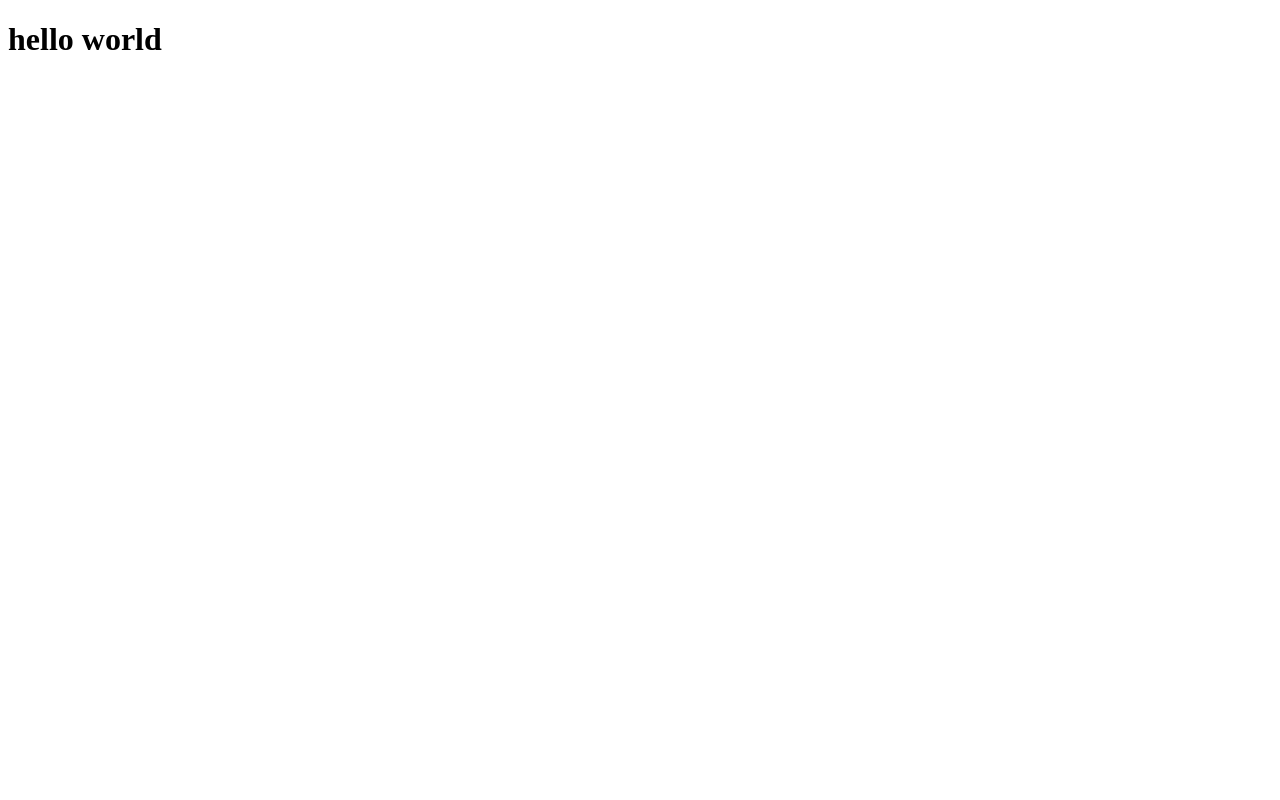
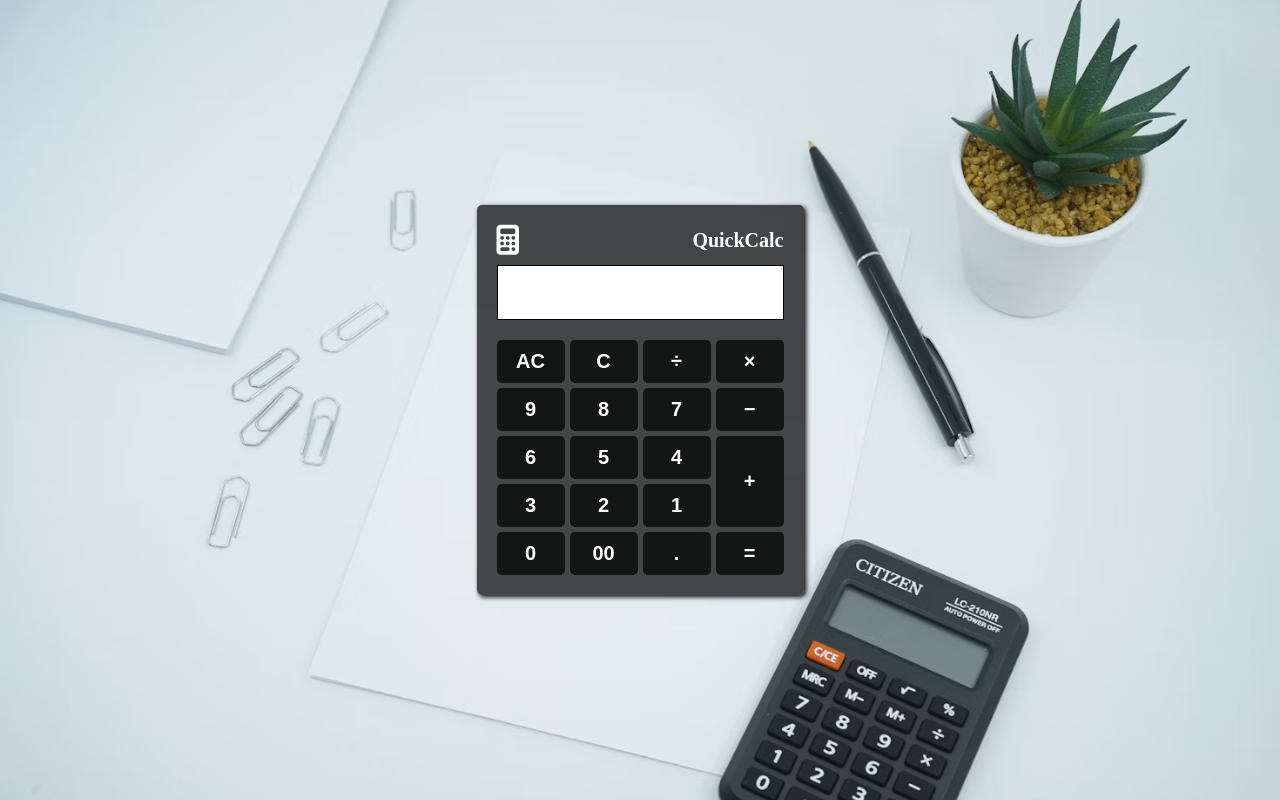
Before and after one commit to dexterflex/calculator, a plain HTML site: page index.html in a window 1280 px wide. Drawn offline with Linux system fonts and the light colour scheme.

Commit message:
ul ready

```diff
--- a/index.html
+++ b/index.html
@@ -4,11 +4,45 @@
 <head>
     <meta charset="UTF-8">
     <meta name="viewport" content="width=device-width, initial-scale=1.0">
+    <link rel="stylesheet" href="style.css">
+    <script src="https://kit.fontawesome.com/d19d8ed287.js" crossorigin="anonymous"></script>
     <title>Document</title>
 </head>
 
 <body>
-    <h1>hello world</h1>
+    <div class="container">
+        <div class="calculator">
+            <h1>
+                <i class="fa-solid fa-calculator"></i>
+                <span>QuickCalc</span>
+
+            </h1>
+            <input type="text" readonly class="display"></input>
+            <div class="buttons">
+                <button onclick="allClear()">AC</button>
+                <button onclick="Clear()">C</button>
+                <button>&divide;</button>
+                <button>&times;</button>
+                <button onclick="add('9')">9</button>
+                <button onclick="add('8')">8</button>
+                <button onclick="add('7')">7</button>
+                <button>&minus;</button>
+                <button onclick="add('6')">6</button>
+                <button onclick="add('5')">5</button>
+                <button onclick="add('4')">4</button>
+                <button class="plus">&plus;</button>
+                <button onclick="add('3')">3</button>
+                <button onclick="add('2')">2</button>
+                <button onclick="add('1')">1</button>
+                <button onclick="add('0')">0</button>
+                <button onclick="add('00')">00</button>
+                <button onclick="add('.')">.</button>
+                <button>&equals;</button>
+
+            </div>
+        </div>
+    </div>
+    <script src="script.js"></script>
 </body>
 
 </html>
--- a/script.js
+++ b/script.js
@@ -0,0 +1,21 @@
+
+const display = document.querySelector('.display');
+
+function add(str) {
+    display.value += str;
+}
+
+
+
+// clear the whole input
+function allClear() {
+    display.value=""
+}
+
+
+// delete the recent entry
+function Clear() {
+    let str = display.value;
+    let substr = str.substring(0, str.length - 1)
+    display.value = substr;
+}
--- a/style.css
+++ b/style.css
@@ -0,0 +1,77 @@
+* {
+    margin: 0;
+    padding: 0;
+    box-sizing: border-box;
+}
+
+body,
+html {
+    font-size: 10px;
+    height: 100%;
+    width: 100%;
+}
+
+.container {
+    background: no-repeat center url("photo-1625225233840-695456021cde.avif");
+    background-size: cover;
+    height: 100%;
+    width: 100%;
+    display: flex;
+    align-items: center;
+    justify-content: center;
+}
+
+.calculator {
+    padding: 20px;
+    background-color: rgba(0, 0, 0, 0.7);
+    border-radius: 5px;
+    box-shadow: 2px 2px 5px black;
+}
+
+h1 {
+    color: white;
+    margin-bottom: 10px;
+    display: flex;
+    justify-content: space-between;
+    align-items: center;
+}
+
+h1 i {
+    font-size: 3rem;
+    margin-right: 5px;
+}
+
+.display {
+    font-size: 2rem;
+    text-align: end;
+    width: 100%;
+    border: none;
+    outline: none;
+    padding: 15px 10px;
+    margin-bottom: 20px;
+    border: 1px solid #000;
+}
+
+.buttons {
+    display: grid;
+    grid-template-columns: repeat(4, 1fr);
+    gap: 5px;
+}
+
+button {
+    font-size: 2rem;
+    padding: 10px;
+    border: none;
+    outline: none;
+    border-radius: 5px;
+    transition: all .3s ease-in;
+    background-color: rgba(0, 0, 0, 0.7);
+    color: white;
+    font-weight: 700;
+}
+
+
+
+.plus {
+    grid-row: span 2;
+}
```
Also changed, not shown: photo-1495578942200-c5f5d2137def.avif (added), photo-1625225233840-695456021cde.avif (added).
